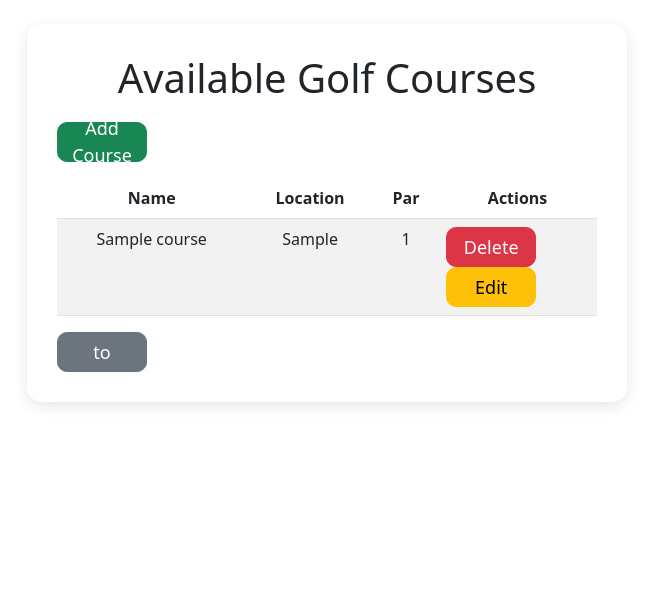
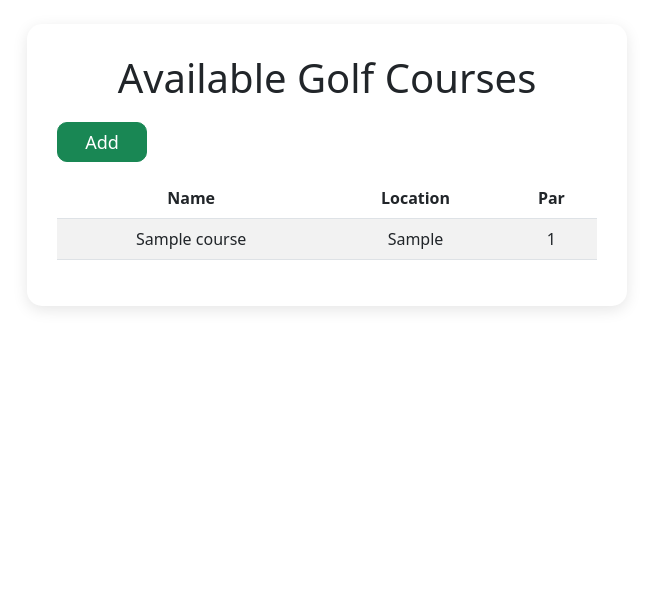
Before and after one commit to kingwalius/golfwebApp, a Flask app: page /courses in a window 1280 px wide. Shown: the top 612 px of the page, without its empty margins (313-966 px from the left). Run offline with Flask 3, Linux system fonts and the light colour scheme; tables that the repository leaves empty hold one stand-in row (values such as "Sample post").

Commit message:
changed UI interface

```diff
--- a/templates/add_course.html
+++ b/templates/add_course.html
@@ -47,7 +47,7 @@
         </div>
         <nav class="mobile-nav">
             <ul>
-                <li><a href="{{ url_for('main') }}" class="nav-link">Back</a></li>
+                <li><a href="{{ url_for('courses') }}" class="nav-link">Back</a></li>
               </ul>
             </nav>
     </body>
--- a/templates/courses.html
+++ b/templates/courses.html
@@ -9,34 +9,35 @@
     <body>
         <div class='container mt-4'>
             <h1 class='text-center'>Available Golf Courses</h1>
-            <a href='/add_course' class='btn btn-success mb-3'>Add Course</a>
+            <a href='/add_course' class='btn btn-success mb-3'>Add</a>
             <table class='table table-striped'>
                 <thead>
                     <tr>
                         <th>Name</th>
                         <th>Location</th>
                         <th>Par</th>
-                        <th>Actions</th>
                     </tr>
                 </thead>
                 <tbody>
                     {% for course in courses %}
-                    <tr>
+                    <tr class="clickable-row" data-href="/edit_course/{{ course.id }}">
                         <td>{{ course.name }}</td>
                         <td>{{ course.location }}</td>
                         <td>{{ course.par }}</td>
-                        <td>
-                            <form method='POST' action='/delete_course/{{ course.id }}' style='display:inline;'>
-                                <button type='submit' class='btn btn-danger btn-sm'>Delete</button>
-                            </form>
-                            <a href='/edit_course/{{ course.id }}' class='btn btn-warning btn-sm'>Edit</a>
-                        </td>
                     </tr>
                     {% endfor %}
                 </tbody>
             </table>
-            <a href='/' class='btn btn-secondary'>Back to Home</a>
         </div>
+        <script>
+            document.addEventListener("DOMContentLoaded", function () {
+                document.querySelectorAll(".clickable-row").forEach(row => {
+                    row.addEventListener("click", function () {
+                        window.location = this.dataset.href;
+                    });
+                });
+            });
+            </script>
         <nav class="mobile-nav">
             <ul>
                 <li><a href="{{ url_for('main') }}" class="nav-link">Back</a></li>
--- a/templates/edit_course.html
+++ b/templates/edit_course.html
@@ -38,7 +38,10 @@
                 <label>Par (Total for Course):</label>
                 <input type='number' name='par' value='{{ course.par }}' class='form-control' required>
             </div>
-            <button type='submit' class='btn btn-warning'>Update Course</button>
+            <button type='submit' class='btn btn-masters-green'>Update Course</button>
+        </form>
+        <form method="POST" action="/delete_course/{{ course.id }}" class="mt-3" onsubmit="return confirm('Are you sure you want to delete this course?');">
+            <button type="submit" class="btn btn-masters-gold"><i class="fas fa-trash"></i> Delete Course</button>
         </form>
         {% endif %}
     </div>
```
